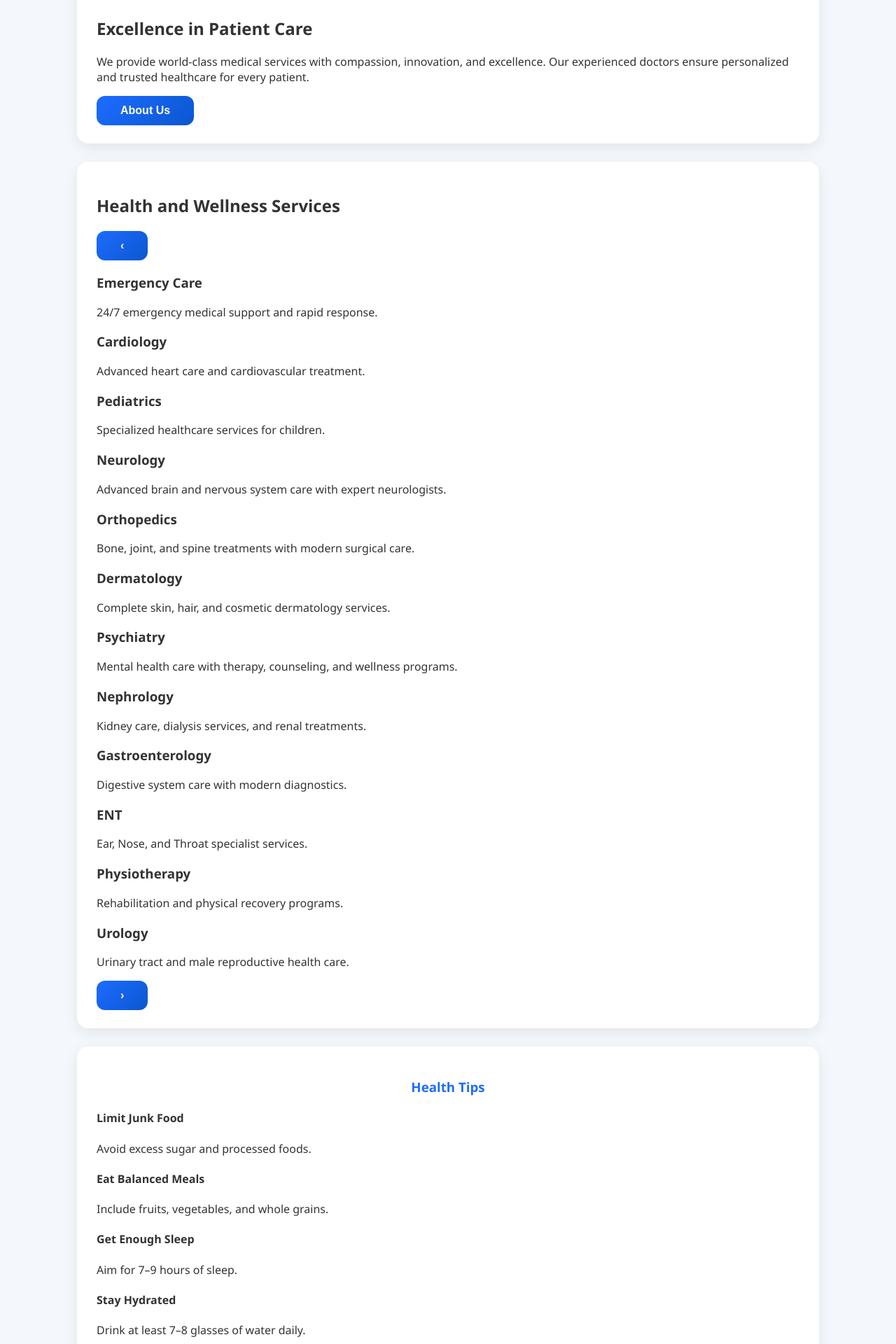
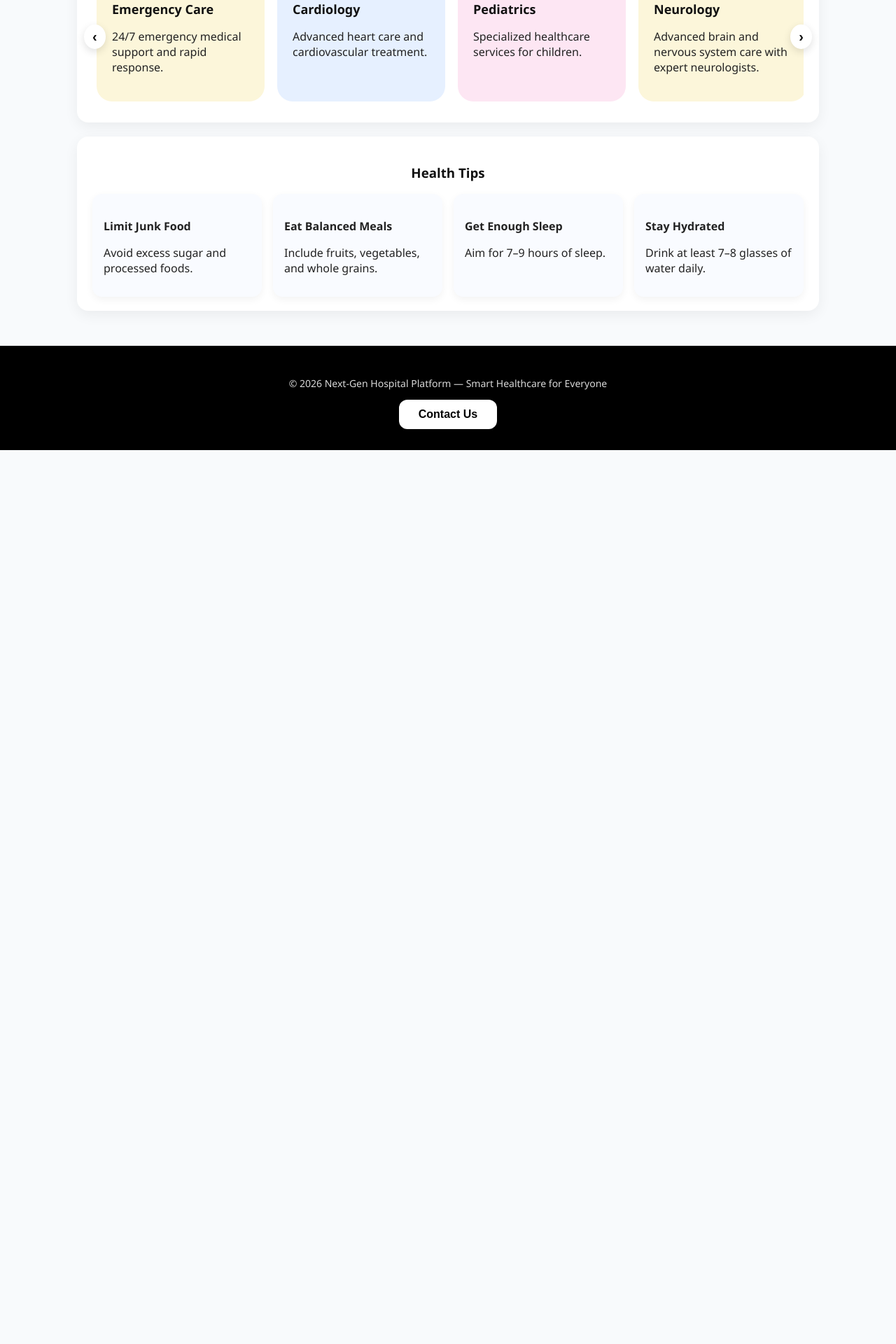
Before and after one commit to Sanya528/nextgen-hospital, a Flask app: page / in a window 1280 px wide. Shown: the part 974-2894 px from the top of the page at 70% size. After the commit the page ends 1617 px from the top, so only its background shows below. Run offline with Flask 3, Linux system fonts and the light colour scheme.

Commit message:
Add files via upload

```diff
--- a/static/css/style.css
+++ b/static/css/style.css
@@ -10,19 +9,18 @@
 body {
   margin: 0;
   font-family: "Segoe UI", Arial, sans-serif;
-  background: #f4f7fb;
-  color: #333;
+  background: #f8fafc;
+  color: #222;
 }
 
-/* ================= NAVBAR ================= */
 .navbar {
-  background: linear-gradient(135deg,#1d6cff,#0077ff);
+  background: linear-gradient(135deg,  #f8fafc, #ffffff);
   display: flex;
   justify-content: space-between;
   align-items: center;
   padding: 14px 28px;
   height: 72px;
-  box-shadow: 0 2px 10px rgba(0,0,0,.1);
+  box-shadow: 0 2px 10px rgba(0,0,0,.08);
 }
 
 .navbar-left {
@@ -56,46 +54,208 @@ body {
   text-decoration: underline;
 }
 
-/* ================= CONTAINER ================= */
+
+.hero-banner {
+  position: relative;
+  padding: 70px 40px 0;
+  border-radius: 18px;
+  overflow: hidden;
+  background: linear-gradient(135deg, #fdfefe, #eef4ff);
+}
+
+.hero-content {
+  text-align: center;
+  padding-bottom: 230px;
+}
+
+.hero-logo {
+  background: white;
+  padding: 8px;
+  border-radius: 50%;
+}
+
+.hero-buttons {
+  display: flex;
+  justify-content: center;
+  gap: 14px;
+  margin-top: 20px;
+  margin-bottom: 15px;
+}
+
+.btn-secondary {
+  background: #d1d5db;
+  color: #111;
+}
+
+.hero-bottom-image {
+  position: absolute;
+  bottom: 0;
+  left: 50%;
+  transform: translateX(-50%);
+  width: 100%;
+  max-width: 650px;
+  object-fit: contain;
+}
+
+
+.info-section {
+  display: flex;
+  gap: 32px;
+  align-items: center;
+  padding: 10px 12px;
+}
+
+.info-image img {
+  width: 100%;
+  max-width: 500px;
+  height: auto;
+  border-radius: 16px;
+  object-fit: cover;
+}
+
+.info-text {
+  display: flex;
+  flex-direction: column;
+  justify-content: center;
+}
+
+.info-text h2 {
+  font-size: 26px;
+  font-weight: 700;
+  color: #111;
+  margin-bottom: 14px;
+}
+
+.info-text p {
+  color: #444;
+  font-size: 15.5px;
+  line-height: 1.7;
+  margin-bottom: 12px;
+}
+
+
+
+.services-section {
+  padding: 30px;
+}
+
+.services-title {
+  color: #111;
+  text-align: center;
+  font-size: 26px;
+  font-weight: 800;
+  margin-bottom: 20px;
+}
+
+.services-wrapper {
+  position: relative;
+  display: flex;
+  align-items: center;
+}
+
+.services-slider {
+  display: flex;
+  gap: 18px;
+  overflow-x: auto;
+  scroll-behavior: smooth;
+  padding: 10px 6px;
+}
+
+.services-slider::-webkit-scrollbar {
+  display: none;
+}
+
+.service-card {
+  min-width: 240px;
+  padding: 22px;
+  border-radius: 22px;
+  transition: 0.25s ease;
+  cursor: pointer;
+}
+
+.service-card:hover {
+  transform: translateY(-6px);
+  box-shadow: 0 8px 22px rgba(0,0,0,0.10);
+}
+
+/* Pastel Themes */
+.blue   { background: #e6f0ff; }
+.pink   { background: #fde6f3; }
+.green { background: #EEFBF3; }
+.purple { background: #F4EEFF; }
+.yellow { background: #fcf6da; }
+
+.service-icon {
+  font-size: 26px;
+  margin-bottom: 14px;
+}
+
+.service-card h3 {
+  font-size: 18px;
+  margin-bottom: 8px;
+  color: #111;
+}
+
+/* Scroll Buttons */
+.scroll-btn {
+  background: #ffffff;
+  color: #111;
+  border: none;
+  font-size: 20px;
+  padding: 6px 12px;
+  border-radius: 50%;
+  cursor: pointer;
+  box-shadow: 0 4px 12px rgba(0,0,0,0.12);
+  position: absolute;
+  z-index: 10;
+}
+
+.scroll-btn.left { left: -12px; }
+.scroll-btn.right { right: -12px; }
+
+.scroll-btn:hover {
+  background: #111;
+  color: white;
+}
+
+
 .container {
   max-width: 1100px;
   margin: auto;
   padding: 30px 20px;
 }
 
-/* ================= CARDS ================= */
 .card,
 .section-card,
 .form-card,
 .contact-card {
   background: white;
-  padding: 26px 28px;
+  padding: 20px 22px;
   border-radius: 16px;
-  margin-bottom: 26px;
-  box-shadow: 0 6px 20px rgba(0,0,0,.08);
+  margin-bottom: 20px;
+  box-shadow: 0 6px 20px rgba(0,0,0,.06);
 }
 
 .center {
   text-align: center;
 }
 
-/* ================= TITLES ================= */
 .section-title,
 .page-title {
-  color: #1d6cff;
-  font-weight: 700;
+  color: #111;
+  font-weight: 800;
   text-align: center;
   margin-bottom: 18px;
 }
 
+
 .form-title {
   text-align: center;
   font-size: 22px;
-  font-weight: 600;
+  font-weight: 700;
   margin-bottom: 22px;
 }
 
-/* ================= FORMS ================= */
 .form-card {
   max-width: 720px;
   margin: 40px auto;
@@ -139,67 +297,177 @@ textarea {
   resize: vertical;
 }
 
-/* Two-column grid */
-.form-grid,
+.contact-form {
+  display: flex;
+  flex-direction: column;
+  gap: 14px;
+}
+
+.contact-form input,
+.contact-form textarea {
+  width: 100%;
+  padding: 12px;
+  border-radius: 10px;
+  border: 1px solid #ddd;
+}
+
+.contact-form textarea {
+  min-height: 160px;
+  resize: vertical;
+}
+
+.contact-form button {
+  margin-top: 12px;
+  align-self: center;
+}
+
 .contact-grid {
   display: grid;
   grid-template-columns: 1fr 1fr;
   gap: 16px;
 }
 
-.contact-grid textarea {
-  grid-column: span 2;
-  min-height: 160px;
+.field input,
+.field textarea {
+  width: 100%;
+  padding: 12px;
+  border-radius: 10px;
+  border: 1px solid #ddd;
 }
 
-
-/* Form Buttons */
-.form-actions,
-.contact-actions {
-  text-align: center;
-  margin-top: 24px;
+.full-width {
+  grid-column: span 2;
 }
 
-/* ================= BUTTONS ================= */
+textarea {
+  min-height: 170px;
+}
+
+.center {
+  text-align: center;
+}
+
+.doctor-grid {
+  display: grid;
+  grid-template-columns: repeat(auto-fit, minmax(250px, 1fr));
+  gap: 20px;
+  margin-top: 20px;
+}
+
+.doctor-card {
+  background: #f3f8ff;
+  padding: 15px;
+  border-radius: 14px;
+  text-align: center;
+  box-shadow: 0 8px 20px rgba(0,0,0,0.08);
+  transition: transform 0.2s ease;
+}
+
+.doctor-img {
+  width: 120px;
+  height: 120px;
+  object-fit: cover;
+  border-radius: 50%;
+}
+
+.doctor-name a {
+  text-decoration: none;
+  color: #222;
+  font-weight: 600;
+}
+
+.doctor-specialty {
+  color: #666;
+}
+
+.doctor-exp {
+  font-size: 14px;
+  color: #999;
+}
+
+.doctor-form-card {
+  max-width: 600px;
+  margin: 40px auto;
+  padding: 30px;
+}
+
+.doctor-form {
+  display: flex;
+  flex-direction: column;
+  gap: 18px;
+}
+
+.form-group {
+  display: flex;
+  flex-direction: column;
+}
+
+.form-group label {
+  font-weight: 600;
+  margin-bottom: 6px;
+}
+
+.form-group input {
+  padding: 12px;
+  border-radius: 10px;
+  border: 1px solid #ccc;
+  font-size: 15px;
+  transition: 0.2s;
+}
+
+.form-group input:focus {
+  border-color: #4f46e5;
+  outline: none;
+  box-shadow: 0 0 0 3px rgba(79,70,229,0.15);
+}
+
+.full-btn {
+  width: 100%;
+  padding: 14px;
+  font-size: 16px;
+  border-radius: 12px;
+  margin-top: 10px;
+}
+
 button,
 .btn-primary {
-  background: linear-gradient(135deg, #1d6cff, #0b57d0);
+  background: #111;
   color: white;
   border: none;
   padding: 12px 34px;
   border-radius: 12px;
   cursor: pointer;
   font-size: 16px;
-  font-weight: 600;
+  font-weight: 700;
   transition: 0.2s ease;
 }
 
 button:hover,
 .btn-primary:hover {
-  background: #0b57d0;
-  transform: translateY(-1px);
+  background: #111;
+  color: white;
+  transform: scale(1.05);
 }
 
 .btn-danger {
-  background: #e63946;
+  background: #dc2626;
 }
 
 .btn-danger:hover {
-  background: #c62828;
+  background: #b91c1c;
 }
 
-/* ================= ALERT ================= */
+/* Alerts */
 .alert {
-  background: #e6f0ff;
+  background: #f1f5f9;
   padding: 10px;
-  color: #1d6cff;
+  color: #111;
   border-radius: 8px;
   text-align: center;
   margin-bottom: 12px;
-  font-weight: 500;
+  font-weight: 600;
 }
 
-/* ================= TABLES ================= */
 table {
   width: 100%;
   border-collapse: collapse;
@@ -267,3 +558,91 @@ tr:hover {
     padding: 24px;
   }
 }
+.usage-grid {
+  display: grid;
+  grid-template-columns: 1fr;
+  gap: 14px;
+  margin-top: 12px;
+}
+
+.usage-card {
+  padding: 14px 16px;
+  border-radius: 14px;
+  box-shadow: 0 4px 10px rgba(0,0,0,0.05);
+  transition: transform 0.15s ease;
+}
+
+.usage-card:hover {
+  transform: translateY(-2px);
+}
+
+.usage-card h4 {
+  margin-bottom: 6px;
+  font-size: 16px;
+}
+
+.usage-card p {
+  font-size: 14px;
+  line-height: 1.4;
+  color: #444;
+}
+
+.site-footer {
+  width: 100vw;
+  background: #000;
+  color: white;
+  padding: 30px 0;
+  position: relative;
+  left: 50%;
+  right: 50%;
+  margin-left: -50vw;
+  margin-right: -50vw;
+}
+
+.footer-inner {
+  max-width: 1200px;
+  margin: auto;
+  text-align: center;
+}
+
+.footer-inner p {
+  font-size: 14px;
+  margin-bottom: 14px;
+  opacity: 0.85;
+}
+
+.footer-btn {
+  background: white;
+  color: black;
+  border: none;
+  padding: 12px 28px;
+  border-radius: 12px;
+  font-weight: 600;
+  cursor: pointer;
+  transition: 0.2s ease;
+}
+
+.footer-btn:hover {
+  transform: scale(1.05);
+  background: rgba(255, 255, 255, 0.557);
+  color: black;
+}
+
+.tips-grid {
+  display: grid;
+  grid-template-columns: repeat(auto-fit, minmax(220px, 1fr));
+  gap: 16px;
+  margin-top: 12px;
+}
+
+.tip-card {
+  background: #f9fbff;
+  padding: 14px 16px;
+  border-radius: 14px;
+  box-shadow: 0 4px 12px rgba(0,0,0,0.05);
+}
+
+.tip-card h4 {
+  font-size: 16px;
+  margin-bottom: 6px;
+}
--- /dev/null
+++ b/static/js/script.js
@@ -0,0 +1,13 @@
+function scrollServices(direction) {
+  const slider = document.getElementById("servicesSlider");
+
+  if (!slider) {
+    console.error("Slider not found!");
+    return;
+  }
+
+  slider.scrollBy({
+    left: direction * 300,
+    behavior: "smooth"
+  });
+}
```
Also changed, not shown: other parts of static/css/style.css (+45 -25 lines).
